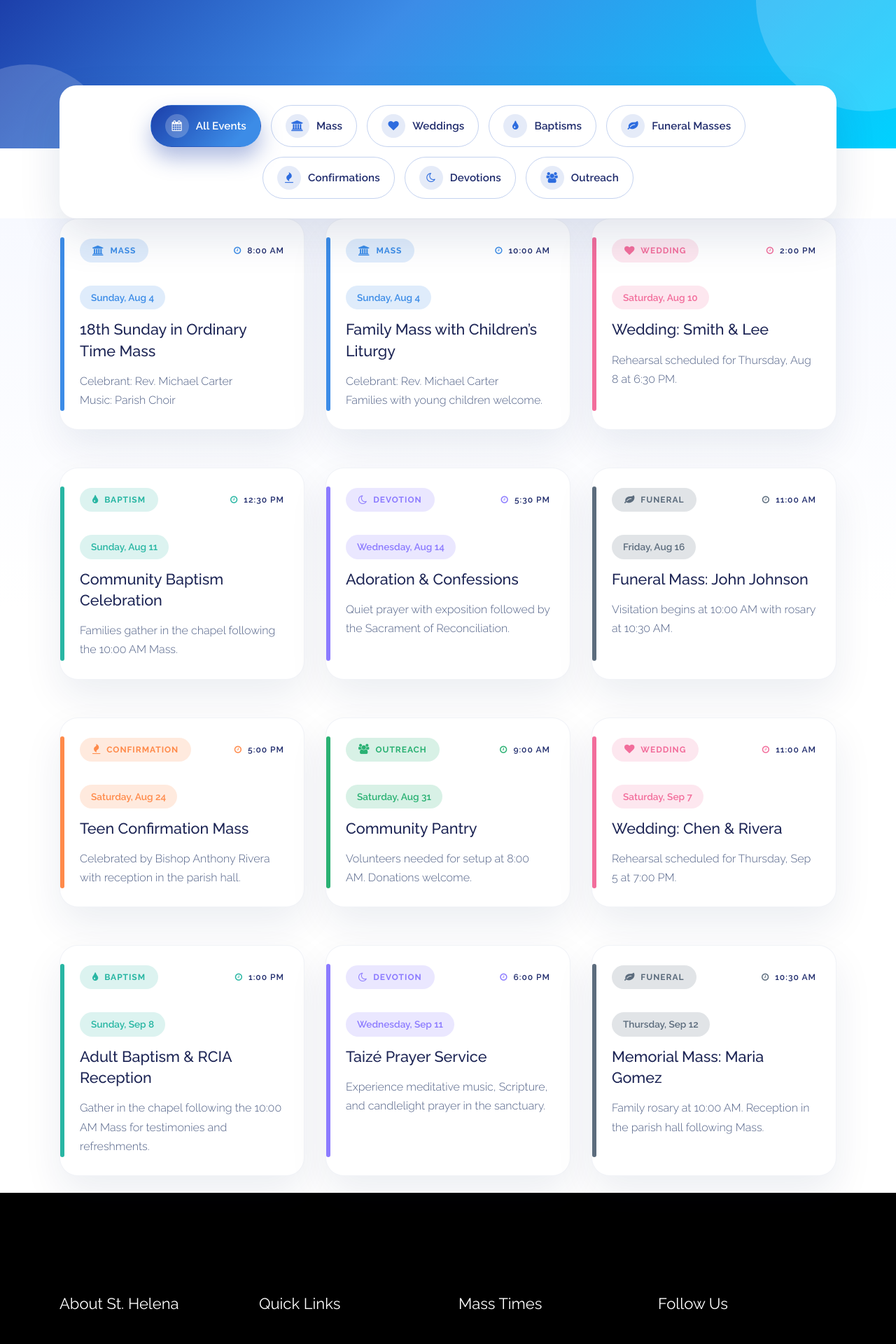
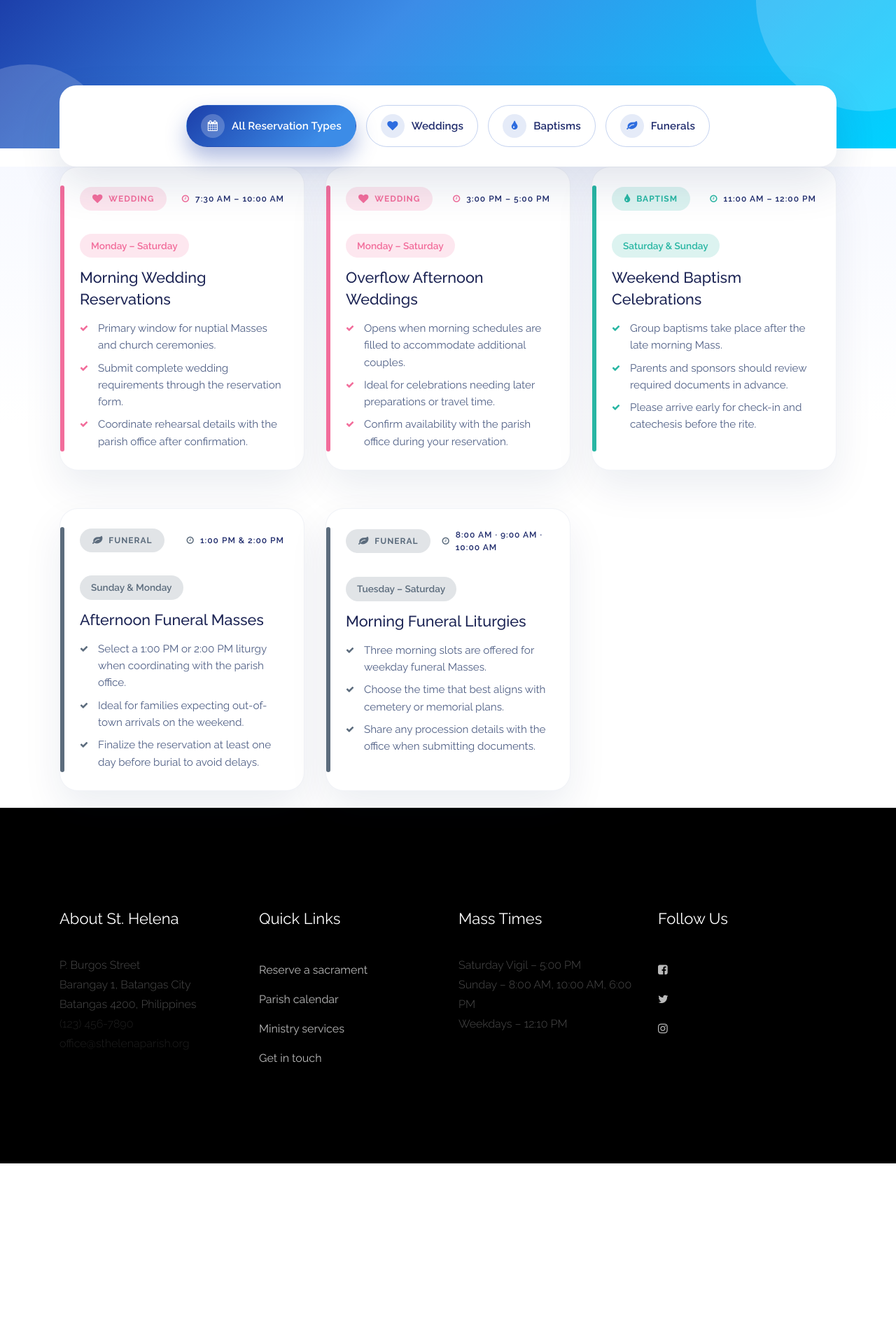
Before and after one commit to Gabszy10/timo, a PHP site: page /schedule.php in a window 1280 px wide. Shown: the part 501-2421 px from the top of the page at 70% size. After the commit the page ends 2163 px from the top, so only its background shows below. Run offline with PHP 8.4, Linux system fonts and the light colour scheme.

Commit message:
Align schedule page with reservation availability

```diff
--- a/css/schedule.css
+++ b/css/schedule.css
@@ -235,9 +235,31 @@
     line-height: 1.7;
 }
 
-.schedule_item[data-type="mass"] .schedule_card {
-    --schedule-accent: #3c8ce7;
-    --schedule-accent-soft: rgba(60, 140, 231, 0.16);
+.schedule_details {
+    list-style: none;
+    margin: 0;
+    padding: 0;
+    display: flex;
+    flex-direction: column;
+    gap: 8px;
+    color: #4f5f85;
+    font-size: 0.95rem;
+}
+
+.schedule_details li {
+    position: relative;
+    padding-left: 26px;
+    line-height: 1.6;
+}
+
+.schedule_details li::before {
+    content: '\f00c';
+    font-family: 'FontAwesome';
+    position: absolute;
+    left: 0;
+    top: 3px;
+    color: var(--schedule-accent);
+    font-size: 0.75rem;
 }
 
 .schedule_item[data-type="wedding"] .schedule_card {
@@ -250,24 +272,9 @@
     --schedule-accent-soft: rgba(40, 182, 163, 0.16);
 }
 
-.schedule_item[data-type="devotion"] .schedule_card {
-    --schedule-accent: #8c7bff;
-    --schedule-accent-soft: rgba(140, 123, 255, 0.18);
-}
-
 .schedule_item[data-type="funeral"] .schedule_card {
     --schedule-accent: #5c6c7d;
     --schedule-accent-soft: rgba(92, 108, 125, 0.18);
-}
-
-.schedule_item[data-type="confirmation"] .schedule_card {
-    --schedule-accent: #ff8a4a;
-    --schedule-accent-soft: rgba(255, 138, 74, 0.18);
-}
-
-.schedule_item[data-type="outreach"] .schedule_card {
-    --schedule-accent: #2ab173;
-    --schedule-accent-soft: rgba(42, 177, 115, 0.18);
 }
 
 @media (max-width: 991px) {
--- a/schedule.php
+++ b/schedule.php
@@ -83,7 +83,7 @@
                 <div class="col-lg-10 text-center">
                     <div class="section_title mb-40">
                         <span>Stay up-to-date</span>
-                        <p>Browse upcoming liturgies, sacraments, and community events. Use the filter buttons to view a specific type of celebration or ministry.</p>
+                        <p>Review the sacramental schedule that matches our online reservation options. Filter by weddings, baptisms, or funerals to see when each celebration is typically available.</p>
                     </div>
                 </div>
             </div>
@@ -95,11 +95,7 @@
             <div class="filter_buttons text-center">
                 <button type="button" class="filter_btn active" data-filter="all" aria-pressed="true">
                     <span class="filter_icon"><i class="fa fa-calendar"></i></span>
-                    <span>All Events</span>
-                </button>
-                <button type="button" class="filter_btn" data-filter="mass" aria-pressed="false">
-                    <span class="filter_icon"><i class="fa fa-university"></i></span>
-                    <span>Mass</span>
+                    <span>All Reservation Types</span>
                 </button>
                 <button type="button" class="filter_btn" data-filter="wedding" aria-pressed="false">
                     <span class="filter_icon"><i class="fa fa-heart"></i></span>
@@ -111,19 +107,7 @@
                 </button>
                 <button type="button" class="filter_btn" data-filter="funeral" aria-pressed="false">
                     <span class="filter_icon"><i class="fa fa-leaf"></i></span>
-                    <span>Funeral Masses</span>
-                </button>
-                <button type="button" class="filter_btn" data-filter="confirmation" aria-pressed="false">
-                    <span class="filter_icon"><i class="fa fa-fire"></i></span>
-                    <span>Confirmations</span>
-                </button>
-                <button type="button" class="filter_btn" data-filter="devotion" aria-pressed="false">
-                    <span class="filter_icon"><i class="fa fa-moon-o"></i></span>
-                    <span>Devotions</span>
-                </button>
-                <button type="button" class="filter_btn" data-filter="outreach" aria-pressed="false">
-                    <span class="filter_icon"><i class="fa fa-users"></i></span>
-                    <span>Outreach</span>
+                    <span>Funerals</span>
                 </button>
             </div>
         </div>
@@ -132,29 +116,20 @@
     <section class="schedule_events pb-120">
         <div class="container">
             <div class="row" id="schedule-events">
-                <div class="col-lg-4 col-md-6 mb-4 schedule_item" data-type="mass">
+                <div class="col-lg-4 col-md-6 mb-4 schedule_item" data-type="wedding">
                     <div class="schedule_card h-100">
                         <div class="schedule_card_header">
-                            <span class="schedule_badge schedule_badge--mass"><i class="fa fa-university"></i> Mass</span>
-                            <span class="schedule_time"><i class="fa fa-clock-o"></i> 8:00 AM</span>
+                            <span class="schedule_badge schedule_badge--wedding"><i class="fa fa-heart"></i> Wedding</span>
+                            <span class="schedule_time"><i class="fa fa-clock-o"></i> 7:30 AM – 10:00 AM</span>
                         </div>
                         <div class="schedule_card_body">
-                            <span class="event_date">Sunday, Aug 4</span>
-                            <h4>18th Sunday in Ordinary Time Mass</h4>
-                            <p>Celebrant: Rev. Michael Carter<br>Music: Parish Choir</p>
-                        </div>
-                    </div>
-                </div>
-                <div class="col-lg-4 col-md-6 mb-4 schedule_item" data-type="mass">
-                    <div class="schedule_card h-100">
-                        <div class="schedule_card_header">
-                            <span class="schedule_badge schedule_badge--mass"><i class="fa fa-university"></i> Mass</span>
-                            <span class="schedule_time"><i class="fa fa-clock-o"></i> 10:00 AM</span>
-                        </div>
-                        <div class="schedule_card_body">
-                            <span class="event_date">Sunday, Aug 4</span>
-                            <h4>Family Mass with Children’s Liturgy</h4>
-                            <p>Celebrant: Rev. Michael Carter<br>Families with young children welcome.</p>
+                            <span class="event_date">Monday – Saturday</span>
+                            <h4>Morning Wedding Reservations</h4>
+                            <ul class="schedule_details">
+                                <li>Primary window for nuptial Masses and church ceremonies.</li>
+                                <li>Submit complete wedding requirements through the reservation form.</li>
+                                <li>Coordinate rehearsal details with the parish office after confirmation.</li>
+                            </ul>
                         </div>
                     </div>
                 </div>
@@ -162,12 +137,16 @@
                     <div class="schedule_card h-100">
                         <div class="schedule_card_header">
                             <span class="schedule_badge schedule_badge--wedding"><i class="fa fa-heart"></i> Wedding</span>
-                            <span class="schedule_time"><i class="fa fa-clock-o"></i> 2:00 PM</span>
+                            <span class="schedule_time"><i class="fa fa-clock-o"></i> 3:00 PM – 5:00 PM</span>
                         </div>
                         <div class="schedule_card_body">
-                            <span class="event_date">Saturday, Aug 10</span>
-                            <h4>Wedding: Smith &amp; Lee</h4>
-                            <p>Rehearsal scheduled for Thursday, Aug 8 at 6:30 PM.</p>
+                            <span class="event_date">Monday – Saturday</span>
+                            <h4>Overflow Afternoon Weddings</h4>
+                            <ul class="schedule_details">
+                                <li>Opens when morning schedules are filled to accommodate additional couples.</li>
+                                <li>Ideal for celebrations needing later preparations or travel time.</li>
+                                <li>Confirm availability with the parish office during your reservation.</li>
+                            </ul>
                         </div>
                     </div>
                 </div>
@@ -175,25 +154,16 @@
                     <div class="schedule_card h-100">
                         <div class="schedule_card_header">
                             <span class="schedule_badge schedule_badge--baptism"><i class="fa fa-tint"></i> Baptism</span>
-                            <span class="schedule_time"><i class="fa fa-clock-o"></i> 12:30 PM</span>
+                            <span class="schedule_time"><i class="fa fa-clock-o"></i> 11:00 AM – 12:00 PM</span>
                         </div>
                         <div class="schedule_card_body">
-                            <span class="event_date">Sunday, Aug 11</span>
-                            <h4>Community Baptism Celebration</h4>
-                            <p>Families gather in the chapel following the 10:00 AM Mass.</p>
-                        </div>
-                    </div>
-                </div>
-                <div class="col-lg-4 col-md-6 mb-4 schedule_item" data-type="devotion">
-                    <div class="schedule_card h-100">
-                        <div class="schedule_card_header">
-                            <span class="schedule_badge schedule_badge--devotion"><i class="fa fa-moon-o"></i> Devotion</span>
-                            <span class="schedule_time"><i class="fa fa-clock-o"></i> 5:30 PM</span>
-                        </div>
-                        <div class="schedule_card_body">
-                            <span class="event_date">Wednesday, Aug 14</span>
-                            <h4>Adoration &amp; Confessions</h4>
-                            <p>Quiet prayer with exposition followed by the Sacrament of Reconciliation.</p>
+                            <span class="event_date">Saturday &amp; Sunday</span>
+                            <h4>Weekend Baptism Celebrations</h4>
+                            <ul class="schedule_details">
+                                <li>Group baptisms take place after the late morning Mass.</li>
+                                <li>Parents and sponsors should review required documents in advance.</li>
+                                <li>Please arrive early for check-in and catechesis before the rite.</li>
+                            </ul>
                         </div>
                     </div>
                 </div>
@@ -201,77 +171,16 @@
                     <div class="schedule_card h-100">
                         <div class="schedule_card_header">
                             <span class="schedule_badge schedule_badge--funeral"><i class="fa fa-leaf"></i> Funeral</span>
-                            <span class="schedule_time"><i class="fa fa-clock-o"></i> 11:00 AM</span>
+                            <span class="schedule_time"><i class="fa fa-clock-o"></i> 1:00 PM &amp; 2:00 PM</span>
                         </div>
                         <div class="schedule_card_body">
-                            <span class="event_date">Friday, Aug 16</span>
-                            <h4>Funeral Mass: John Johnson</h4>
-                            <p>Visitation begins at 10:00 AM with rosary at 10:30 AM.</p>
-                        </div>
-                    </div>
-                </div>
-                <div class="col-lg-4 col-md-6 mb-4 schedule_item" data-type="confirmation">
-                    <div class="schedule_card h-100">
-                        <div class="schedule_card_header">
-                            <span class="schedule_badge schedule_badge--confirmation"><i class="fa fa-fire"></i> Confirmation</span>
-                            <span class="schedule_time"><i class="fa fa-clock-o"></i> 5:00 PM</span>
-                        </div>
-                        <div class="schedule_card_body">
-                            <span class="event_date">Saturday, Aug 24</span>
-                            <h4>Teen Confirmation Mass</h4>
-                            <p>Celebrated by Bishop Anthony Rivera with reception in the parish hall.</p>
-                        </div>
-                    </div>
-                </div>
-                <div class="col-lg-4 col-md-6 mb-4 schedule_item" data-type="outreach">
-                    <div class="schedule_card h-100">
-                        <div class="schedule_card_header">
-                            <span class="schedule_badge schedule_badge--outreach"><i class="fa fa-users"></i> Outreach</span>
-                            <span class="schedule_time"><i class="fa fa-clock-o"></i> 9:00 AM</span>
-                        </div>
-                        <div class="schedule_card_body">
-                            <span class="event_date">Saturday, Aug 31</span>
-                            <h4>Community Pantry</h4>
-                            <p>Volunteers needed for setup at 8:00 AM. Donations welcome.</p>
-                        </div>
-                    </div>
-                </div>
-                <div class="col-lg-4 col-md-6 mb-4 schedule_item" data-type="wedding">
-                    <div class="schedule_card h-100">
-                        <div class="schedule_card_header">
-                            <span class="schedule_badge schedule_badge--wedding"><i class="fa fa-heart"></i> Wedding</span>
-                            <span class="schedule_time"><i class="fa fa-clock-o"></i> 11:00 AM</span>
-                        </div>
-                        <div class="schedule_card_body">
-                            <span class="event_date">Saturday, Sep 7</span>
-                            <h4>Wedding: Chen &amp; Rivera</h4>
-                            <p>Rehearsal scheduled for Thursday, Sep 5 at 7:00 PM.</p>
-                        </div>
-                    </div>
-                </div>
-                <div class="col-lg-4 col-md-6 mb-4 schedule_item" data-type="baptism">
-                    <div class="schedule_card h-100">
-                        <div class="schedule_card_header">
-                            <span class="schedule_badge schedule_badge--baptism"><i class="fa fa-tint"></i> Baptism</span>
-                            <span class="schedule_time"><i class="fa fa-clock-o"></i> 1:00 PM</span>
-                        </div>
-                        <div class="schedule_card_body">
-                            <span class="event_date">Sunday, Sep 8</span>
-                            <h4>Adult Baptism &amp; RCIA Reception</h4>
-                            <p>Gather in the chapel following the 10:00 AM Mass for testimonies and refreshments.</p>
-                        </div>
-                    </div>
-                </div>
-                <div class="col-lg-4 col-md-6 mb-4 schedule_item" data-type="devotion">
-                    <div class="schedule_card h-100" id="devotions">
-                        <div class="schedule_card_header">
-                            <span class="schedule_badge schedule_badge--devotion"><i class="fa fa-moon-o"></i> Devotion</span>
-                            <span class="schedule_time"><i class="fa fa-clock-o"></i> 6:00 PM</span>
-                        </div>
-                        <div class="schedule_card_body">
-                            <span class="event_date">Wednesday, Sep 11</span>
-                            <h4>Taizé Prayer Service</h4>
-                            <p>Experience meditative music, Scripture, and candlelight prayer in the sanctuary.</p>
+                            <span class="event_date">Sunday &amp; Monday</span>
+                            <h4>Afternoon Funeral Masses</h4>
+                            <ul class="schedule_details">
+                                <li>Select a 1:00 PM or 2:00 PM liturgy when coordinating with the parish office.</li>
+                                <li>Ideal for families expecting out-of-town arrivals on the weekend.</li>
+                                <li>Finalize the reservation at least one day before burial to avoid delays.</li>
+                            </ul>
                         </div>
                     </div>
                 </div>
@@ -279,15 +188,20 @@
                     <div class="schedule_card h-100">
                         <div class="schedule_card_header">
                             <span class="schedule_badge schedule_badge--funeral"><i class="fa fa-leaf"></i> Funeral</span>
-                            <span class="schedule_time"><i class="fa fa-clock-o"></i> 10:30 AM</span>
+                            <span class="schedule_time"><i class="fa fa-clock-o"></i> 8:00 AM · 9:00 AM · 10:00 AM</span>
                         </div>
                         <div class="schedule_card_body">
-                            <span class="event_date">Thursday, Sep 12</span>
-                            <h4>Memorial Mass: Maria Gomez</h4>
-                            <p>Family rosary at 10:00 AM. Reception in the parish hall following Mass.</p>
+                            <span class="event_date">Tuesday – Saturday</span>
+                            <h4>Morning Funeral Liturgies</h4>
+                            <ul class="schedule_details">
+                                <li>Three morning slots are offered for weekday funeral Masses.</li>
+                                <li>Choose the time that best aligns with cemetery or memorial plans.</li>
+                                <li>Share any procession details with the office when submitting documents.</li>
+                            </ul>
                         </div>
                     </div>
                 </div>
+            </div>
             </div>
         </div>
     </section>
```
